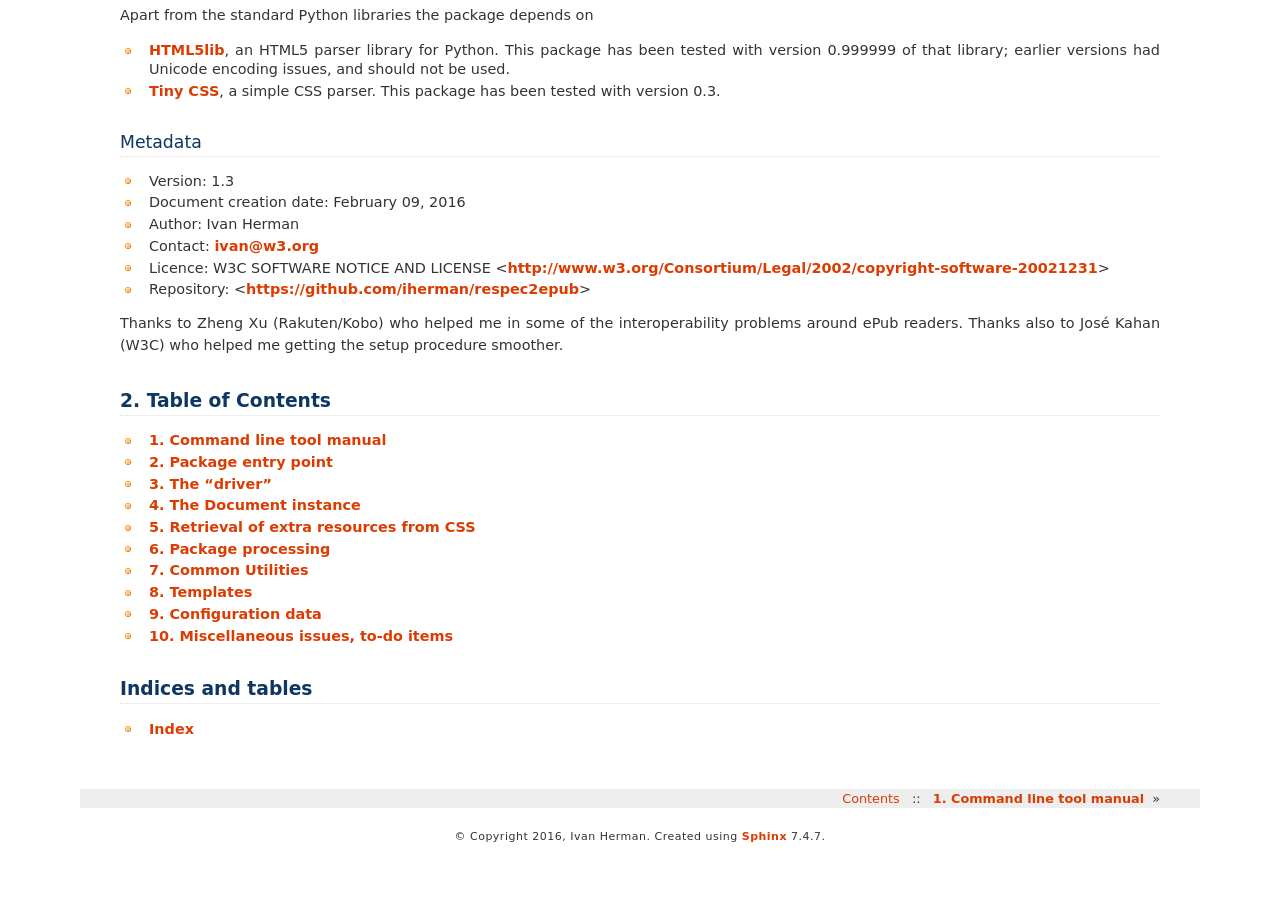
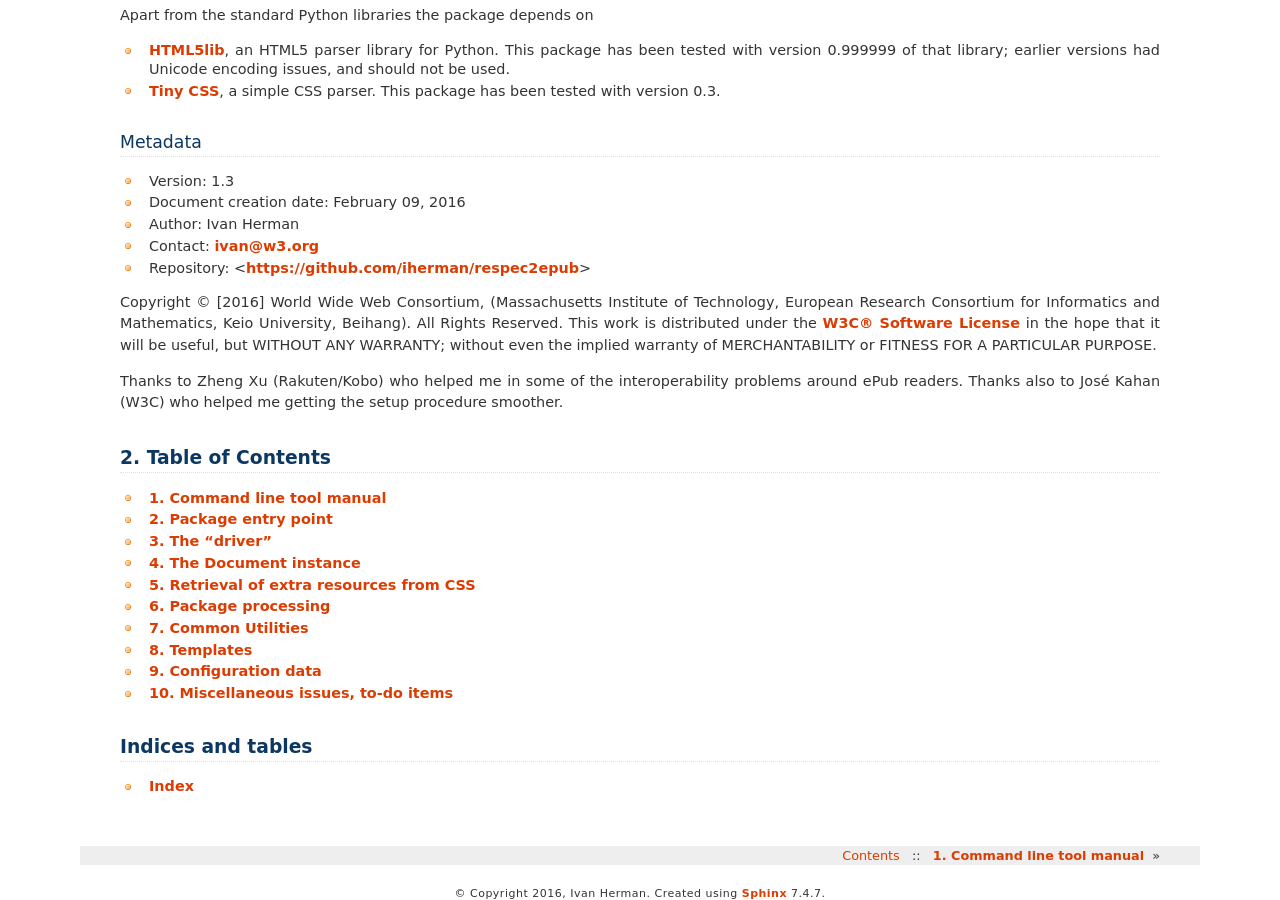
Before and after one commit to iherman/respec2epub, a Sphinx documentation site: the page built from Doc/source/index.rst, in a window 1280 px wide and 900 px high, scrolled down 920 px. Built offline with Sphinx 7.4.7, drawn with Linux system fonts in a browser that asks for light colours; before the commit the page ends 1773 px from its top, so only the background shows below that.

Commit message:
Updated the license, in the code as well as in the documentation

```diff
--- a/Doc/source/index.rst
+++ b/Doc/source/index.rst
@@ -58,8 +58,13 @@ Metadata
 * Document creation date: |today|
 * Author: Ivan Herman
 * Contact: ivan@w3.org
-* Licence: W3C SOFTWARE NOTICE AND LICENSE <http://www.w3.org/Consortium/Legal/2002/copyright-software-20021231>
 * Repository: <https://github.com/iherman/respec2epub>
+
+
+Copyright © [2016] World Wide Web Consortium, (Massachusetts Institute of Technology, European Research Consortium for
+Informatics and Mathematics, Keio University, Beihang). All Rights Reserved. This work is distributed under the
+`W3C® Software License <http://www.w3.org/Consortium/Legal/copyright-software>`__ in the hope that it will be useful,
+but WITHOUT ANY WARRANTY; without even the implied warranty of MERCHANTABILITY or FITNESS FOR A PARTICULAR PURPOSE.
 
 Thanks to Zheng Xu (Rakuten/Kobo) who helped me in some of the interoperability problems around ePub readers.
 Thanks also to José Kahan (W3C) who helped me getting the setup procedure smoother.
--- a/rp2epub/__init__.py
+++ b/rp2epub/__init__.py
@@ -5,7 +5,7 @@ __version__ = "1.3"
 # noinspection PyPep8
 __author__  = 'Ivan Herman, W3C'
 __contact__ = 'Ivan Herman, ivan@w3.org'
-__license__ = 'W3C SOFTWARE NOTICE AND LICENSE <http://www.w3.org/Consortium/Legal/2002/copyright-software-20021231>'
+__license__ = 'W3C SOFTWARE NOTICE AND LICENSE <http://www.w3.org/Consortium/Legal/copyright-software>'
 
 
 class R2EError(Exception):
```
Also changed, not shown: 14 other files.
